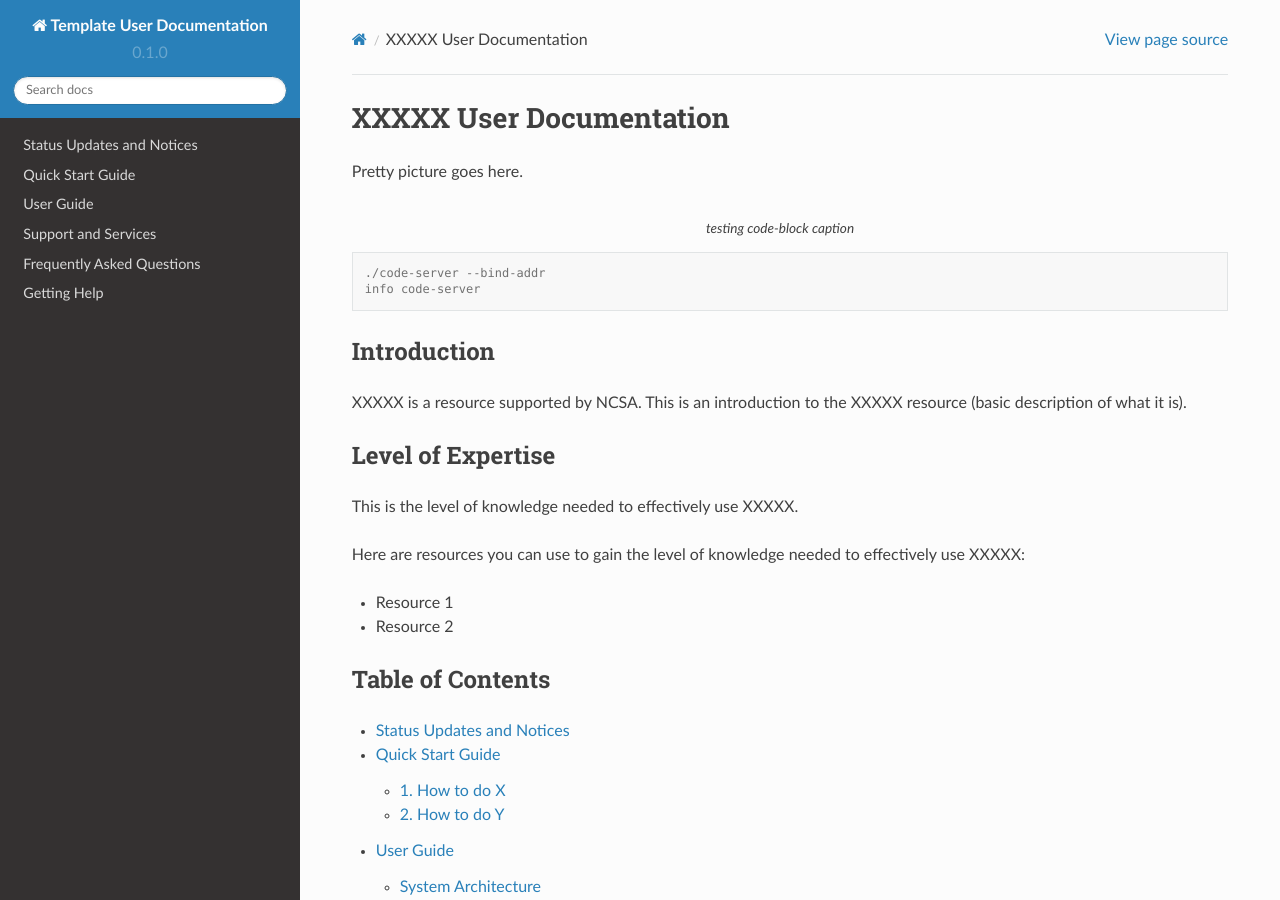
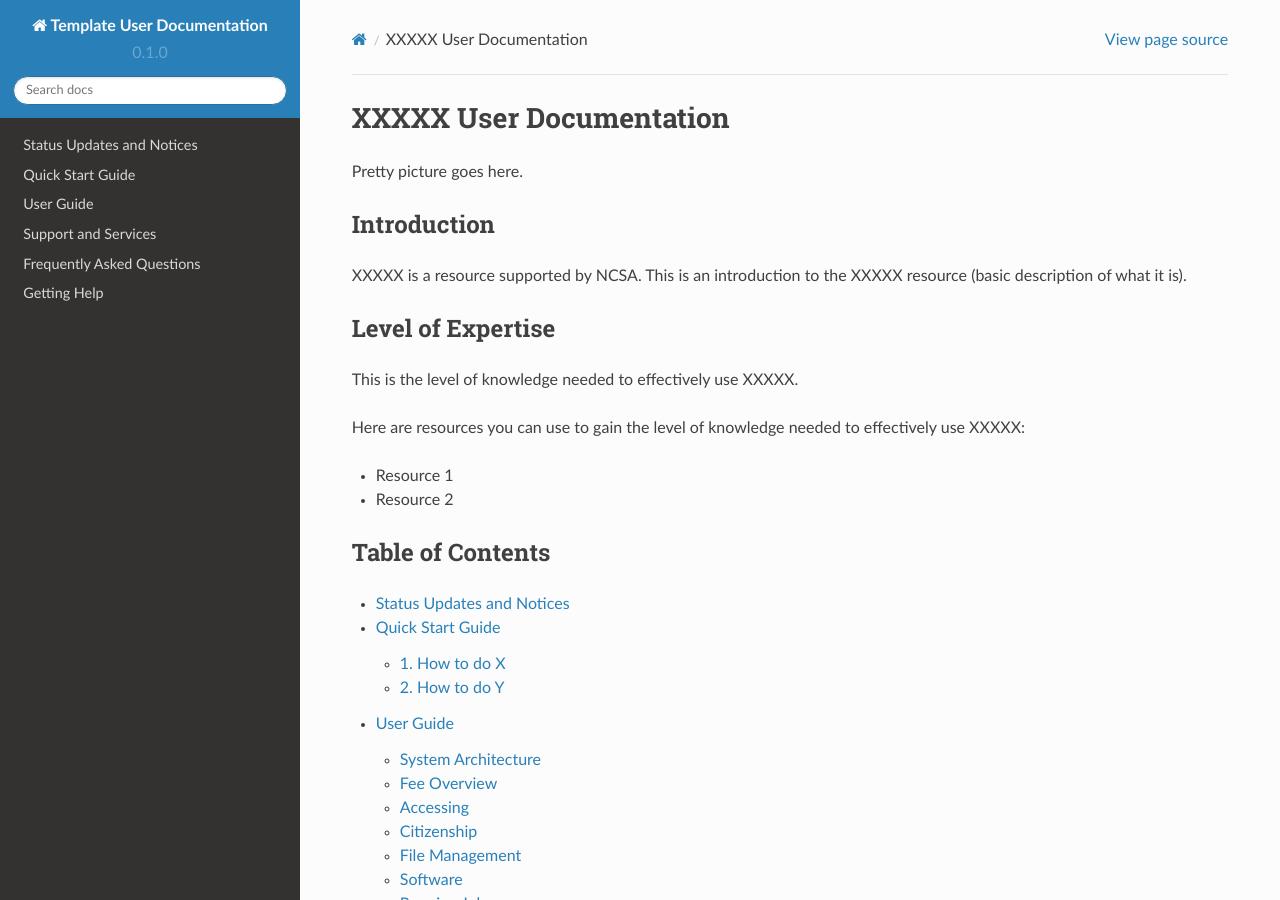
Before and after one commit to lhelms2/rtd-template, a Sphinx documentation site: the page built from docs/source/index.rst, in a window 1280 px wide and 900 px high. Built offline with Sphinx 7.4.7 and the Read the Docs theme 2.0.0, drawn with Linux system fonts in a browser that asks for light colours.

Commit message:
Update index.rst removed test code block
removed test code block

```diff
--- a/docs/source/index.rst
+++ b/docs/source/index.rst
@@ -3,12 +3,6 @@ XXXXX User Documentation
 ############################
 
 Pretty picture goes here.
-
-.. code-block:: console
-   :caption: testing code-block caption
-
-   ./code-server --bind-addr
-   info code-server
 
 Introduction
 =============
```
